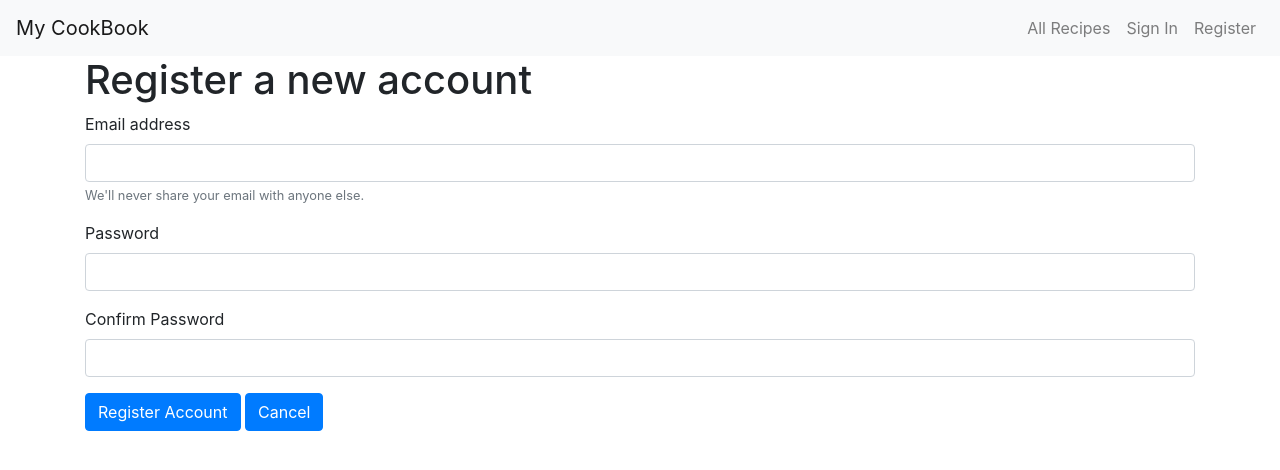
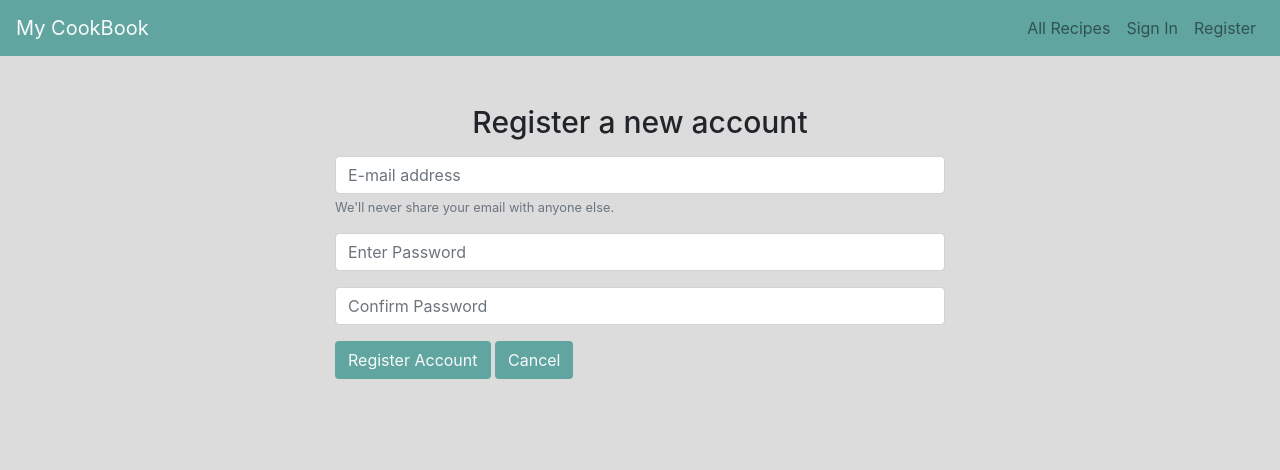
Before and after one commit to Camila-Ribeiro/My-Cookbook_Milestone-Project, a Flask app: page /get_register in a window 1280 px wide. Shown: the top 470 px of the page. Run offline with Flask 2, Linux system fonts and the light colour scheme; some libraries are stand-ins or nearby versions.

Commit message:
refactoring code on register and sign-in.html, added styles to style.css,corrected minor mistake on app.py

```diff
--- a/app.py
+++ b/app.py
@@ -17,8 +17,9 @@ mongo = PyMongo(app)
 
 api_key = "7b98ae9af6fe4cc6b9a33b00e08db54d"
 
-
-@app.route('/', methods=['GET'])
+# single decoretor '/'set the default function to  call '/index'
+@app.route('/')
+@app.route('/index', methods=['GET'])
 def index():
     r = requests.get(
         'https://api.spoonacular.com/recipes/random?number=10&apiKey='+api_key+'')
@@ -26,22 +27,21 @@ def index():
     recipes = json_obj['recipes']
     return render_template('index.html', recipes=recipes)
 
+@app.route('/get_cuisines/<cuisines>', methods=['GET'], )
+@app.route('/get_cuisines/<cuisines>')
+def get_cuisines(cuisines):
+    res = requests.get(
+        'https://api.spoonacular.com/recipes/random?number=100&apiKey='+api_key+'')
+    obj = res.json()
+    recipes = obj['recipes']
+    # return render_template('all-recipes.html', recipes=recipes)
+    return render_template('all-recipes.html', cuisines=cuisines)
 
 @app.route('/get_allRecipes')
 def get_allRecipes():
     return render_template('all-recipes.html')
     # return render_template('all-recipes.html', tasks=mongo.db.tasks.find())
 
-
-@app.route('/get_cuisines', methods=['GET'])
-@app.route('/get_cuisines/<cuisines>')
-def get_cuisines(cuisines):
-    res = requests.get(
-        'https://api.spoonacular.com/recipes/random?number=10&apiKey='+api_key+'')
-    obj = res.json()
-    recipes = obj['recipes']
-    # return render_template('all-recipes.html', recipes=recipes)
-    return render_template('all-recipes.html', cuisines=cuisines)
 
 @app.route('/get_signIn')
 def get_signIn():
--- a/static/css/styles.css
+++ b/static/css/styles.css
@@ -1,3 +1,7 @@
+h1 {
+    font-size: 1.875em;
+}
+
 img.on-inview {
     width: 100%;
     height: 300px;
@@ -30,8 +34,17 @@ img.on-inview {
     width: 100%;
     height: auto;
   }
+.body-signIn-register {
+    background-color: gainsboro;
+}
+/* --------------------- overwrite bootstrap */
+.navbar-color {
+    background-color: #61a5a0;
 
-/* --------------------- overwrite bootstrap */
+}
+.navbar-light .navbar-brand {
+    color: #f8f9fa;
+}
 .jumbotron {
     position: relative;
     background-color: hsla(0, 0%, 0%, 0.39);
@@ -42,3 +55,7 @@ img.on-inview {
     padding: 30px 50px;
 
 }
+.btn-color {
+    background-color: #61a5a0;
+    color: #f8f9fa;
+}
--- a/templates/includes/_nav.html
+++ b/templates/includes/_nav.html
@@ -1,7 +1,7 @@
     <!-- Navigation -->
     <header>
-        <nav class="navbar navbar-expand-lg navbar-light bg-light">
-            <a class="navbar-brand" href="{{url_for('index')}}">My CookBook</a>
+        <nav class="navbar navbar-expand-lg navbar-light navbar-color">
+            <a class="navbar-brand logo" href="{{url_for('index')}}">My CookBook</a>
             <button class="navbar-toggler" type="button" data-toggle="collapse" data-target="#navbarNavAltMarkup" aria-controls="navbarNavAltMarkup" aria-expanded="false" aria-label="Toggle navigation">
                 <span class="navbar-toggler-icon"></span>
             </button>
--- a/templates/register.html
+++ b/templates/register.html
@@ -2,25 +2,29 @@
 
 {% block content %}
 
-<div class="container">
-    <h1>Register a new account</h1>
+<body class="body-signIn-register">
+    <div class="container w-50">
+        <section class="mt-5">
+            <h1 class="text-center mb-3">Register a new account</h1>
             <form>
                 <div class="form-group">
-            <label for="exampleInputEmail1">Email address</label>
-            <input type="email" class="form-control" id="exampleInputEmail1" aria-describedby="emailHelp">
+                    <!-- <label for="exampleInputEmail1">NewEmail address</label> -->
+                    <input type="email" class="form-control" id="exampleInputEmail1" placeholder="E-mail address" aria-describedby="emailHelp">
                     <small id="emailHelp" class="form-text text-muted">We'll never share your email with anyone else.</small>
                 </div>
                 <div class="form-group">
-            <label for="exampleInputPassword1">Password</label>
-            <input type="password" class="form-control" id="exampleInputPassword1">
+                    <!-- <label for="exampleInputPassword1">Password</label> -->
+                    <input type="password" class="form-control" id="exampleInputPassword1" placeholder="Enter Password">
                 </div>
                 <div class="form-group">
-            <label for="exampleInputPassword1">Confirm Password</label>
-            <input type="password" class="form-control" id="exampleInputPassword1">
+                    <!-- <label for="exampleInputPassword1">Confirm Password</label> -->
+                    <input type="password" class="form-control" id="exampleInputPassword1" placeholder="Confirm Password">
                     </div>
-        <button type="submit" class="btn btn-primary">Register Account</button>
-        <button type="submit" class="btn btn-primary">Cancel</button>
+                <button type="submit" class="btn btn-color">Register Account</button>
+                <button type="submit" class="btn btn-color">Cancel</button>
             </form>
+        </section>
     </div>
+</body>
 
   {% endblock %}
```
Also changed, not shown: templates/all-recipes.html (+7 -3 lines), templates/sign-in.html (+13 -10 lines). Lines whose indentation alone changed are shown as unchanged.
